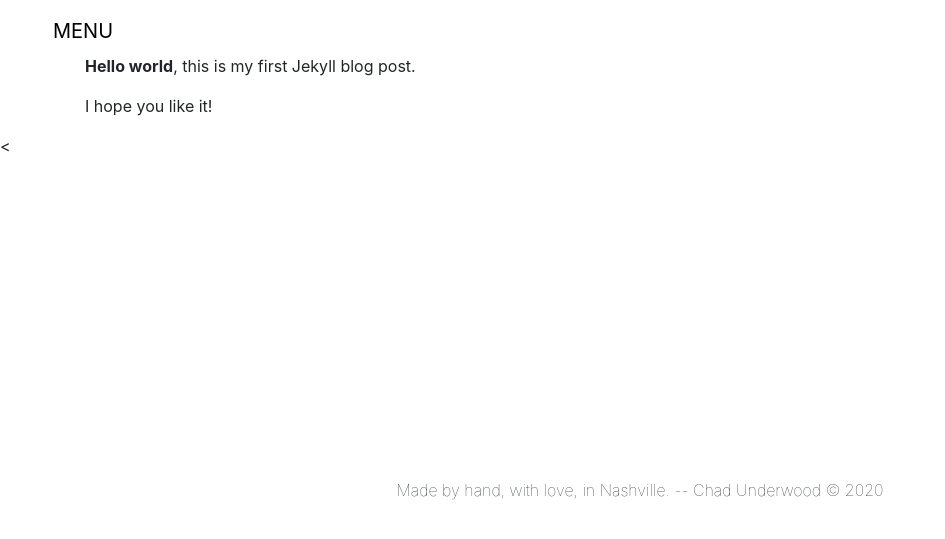
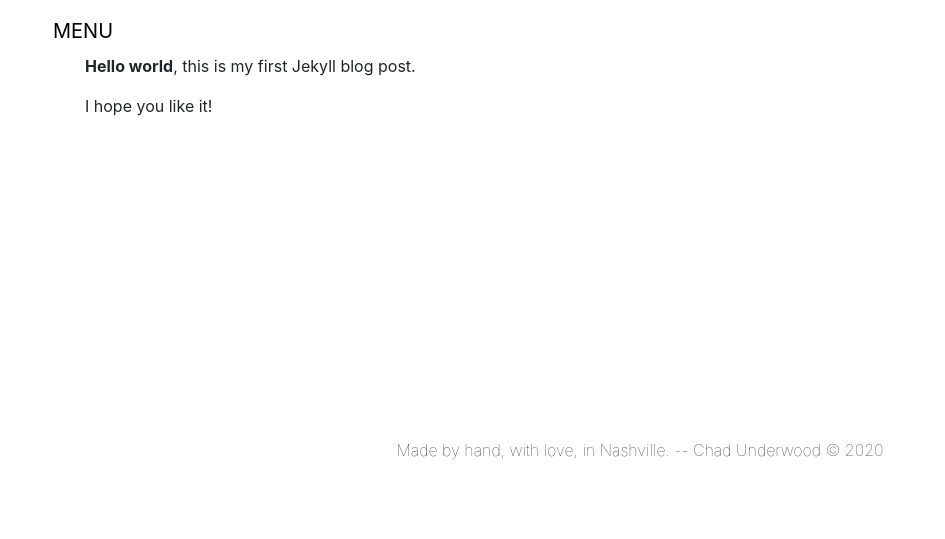
Before and after one commit to chadunderwood/chadunderwoodcom, a Jekyll site: the page built from _posts/2012-09-12-test-post.md, in a window 1280 px wide. Shown: the top 539 px of the page, without its empty margins (0-945 px from the left). Built offline with Jekyll 4.4.1, drawn with Linux system fonts in a browser that asks for light colours.

Commit message:
ver 1.4.18

```diff
--- a/_layouts/post.html
+++ b/_layouts/post.html
@@ -14,7 +14,7 @@
   </body>
 
 
-<<footer>
+<footer>
 {% include footer.html %}
 </footer>
 </html>
```
